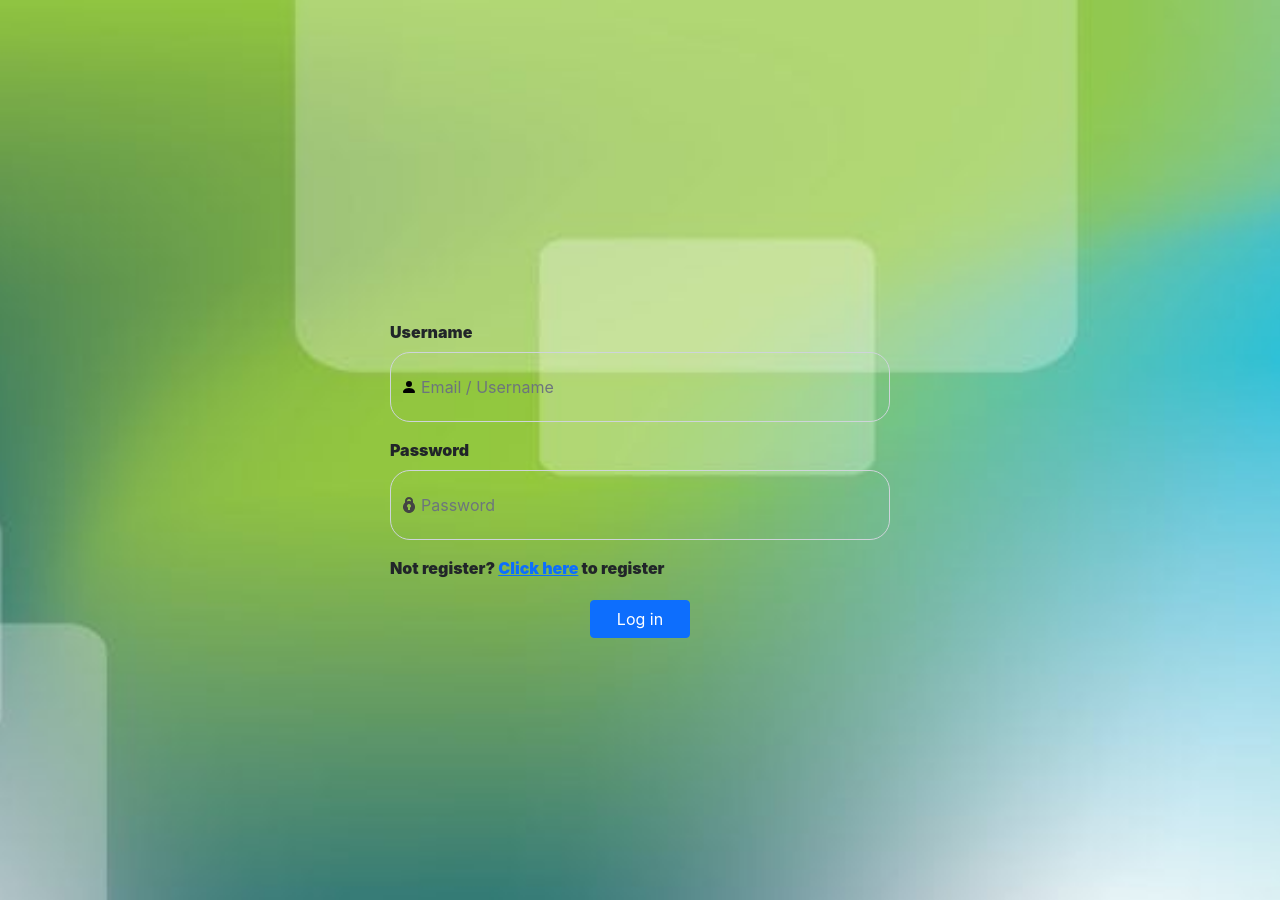
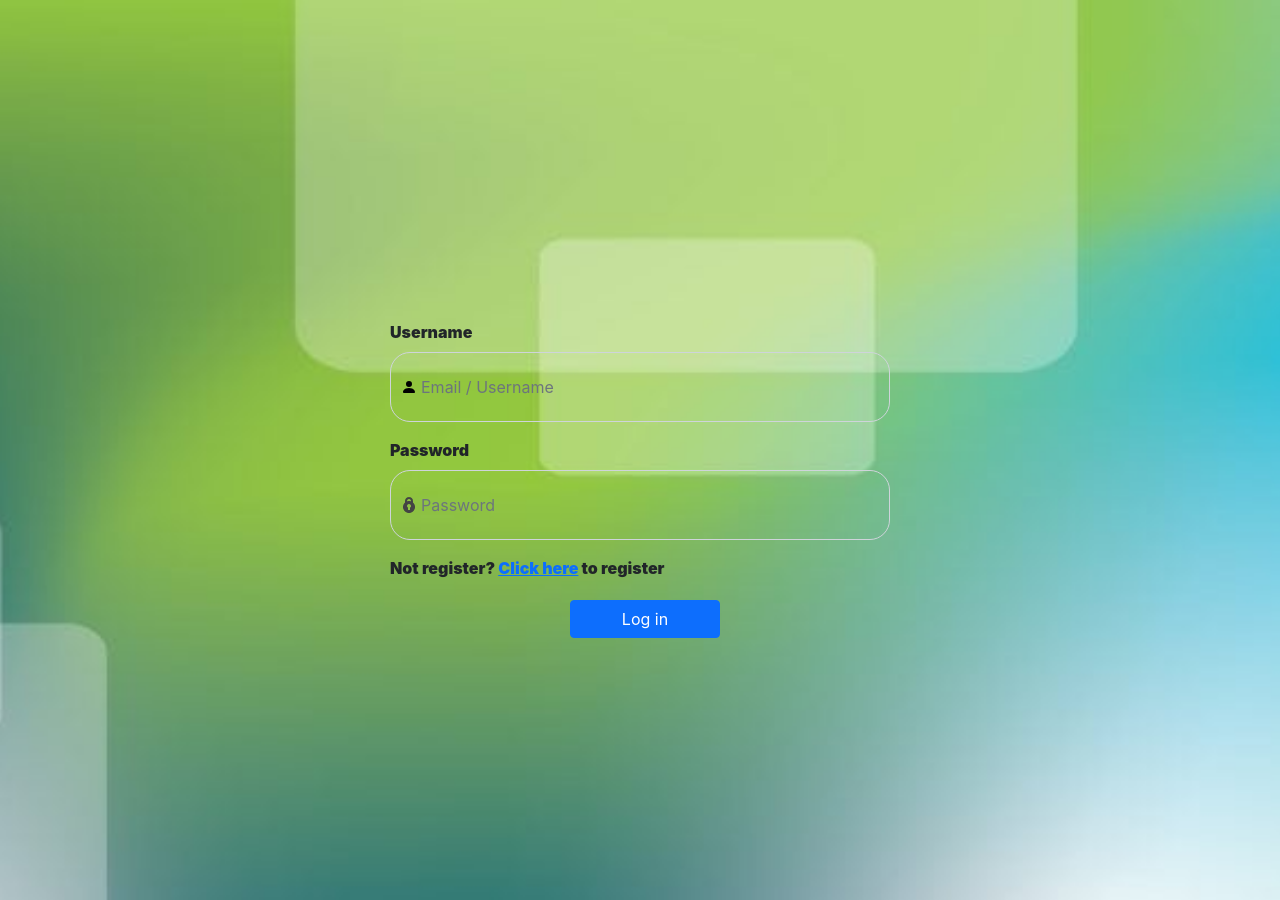
Before and after one commit to guybenr/WhatsAppWeb, a React (Create React App) app: page / in a window 1280 px wide. Built offline with nearby package versions, Linux system fonts and the light colour scheme.

Commit message:
update
update

```diff
--- a/src/index.css
+++ b/src/index.css
@@ -35,16 +35,14 @@ code {
 }
 
 .username {
-  background: url(person-fill.svg) no-repeat scroll 10px;
-  max-width: 100%;
+  background: url(person-fill.svg) no-repeat 10px;
 }
 
 .password {
-  background: url(lock-icon.png) no-repeat scroll 10px;
-  max-width: 100%;
+  background: url(lock-icon.png) no-repeat 10px;
 }
 
 .btn-primary {
-  width: 100px;
-  margin: 20px 0 0 200px;
+  width: 150px;
+  margin: 20px 0 0 180px;
 }
```
